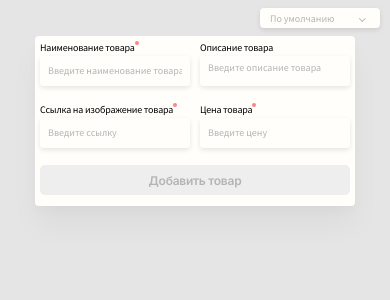
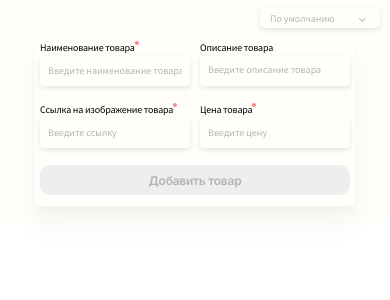
Before and after one commit to MordoJP/ida-test, a Vue app: page / in a window 390 px wide. Shown: the top 300 px of the page. Built offline with nearby package versions, Linux system fonts and the light colour scheme.

Commit message:
fixed layout errors

```diff
--- a/public/index.html
+++ b/public/index.html
@@ -9,7 +9,6 @@
       <style>
           body {
               margin: 0;
-              background-color: #E5E5E5;
           }
       </style>
   </head>
--- a/src/App.vue
+++ b/src/App.vue
@@ -3,9 +3,9 @@
     <div class="container-block">
       <AppNavbar />
       <div class="content">
-        <AppNewProduct />
+        <AppNewProduct class="new-product-card" />
         <div class="products-block">
-          <AppProductCard v-for="product of displayProducts" :key="product.id" :newProduct="product" />
+          <AppProductCard v-for="product of displayProducts" :key="product.id" :newProduct="product" class="product-card"/>
         </div>
       </div>
     </div>
@@ -33,6 +33,7 @@ export default {
 
 .container {
   width: 100%;
+  background-color: rgba(255, 254, 251, 0.8);
   display: flex;
   justify-content: center;
   align-items: center;
@@ -44,8 +45,8 @@ export default {
 
 .content {
   width: 100%;
+  padding: 0 32px;
   box-sizing: border-box;
-  padding: 16px 8px 0;
   display: flex;
   justify-content: space-between;
 }
@@ -54,6 +55,16 @@ export default {
   width: 1044px;
   display: flex;
   flex-wrap: wrap;
+  margin: 0 -8px;
+}
+
+.new-product-card {
+  width: 332px;
+}
+
+.product-card {
+  width: 332px;
+  margin: 0 8px 16px;
 }
 
 /* Adaptive styles */
@@ -76,6 +87,10 @@ export default {
   .products-block {
     width: 628px;
   }
+
+  .product-card {
+    max-width: 280px;
+  }
 }
 
 @media screen and (max-width: 1023px) {
@@ -88,6 +103,10 @@ export default {
     flex-direction: column;
     align-items: center;
   }
+
+  .product-card {
+    max-width: 332px;
+  }
 }
 
 @media screen and (max-width: 767px) {
@@ -98,9 +117,15 @@ export default {
   .products-block {
     width: 420px;
   }
+
   .content {
     flex-direction: column;
     align-items: center;
+  }
+
+  .new-product-card {
+    width: 420px;
+    margin-bottom: 16px;
   }
 }
 
@@ -112,5 +137,13 @@ export default {
   .products-block {
     min-width: 320px;
   }
+
+  .product-card {
+    max-width: 300px;
+  }
+
+  .new-product-card {
+    width: 320px;
+  }
 }
 </style>
--- a/src/components/Navbar.vue
+++ b/src/components/Navbar.vue
@@ -1,6 +1,6 @@
 <template>
   <div class="container-navbar">
-    <span class="add-product">Добавление товара</span>
+    <h1 class="add-product">Добавление товара</h1>
     <div class="filter-container">
       <div class="filter-block" @click="show = true" v-if="!show">
         <span class="filter-text">{{ filterNow }}</span>
@@ -69,8 +69,7 @@ export default {
 /* basic navbar styles */
 .container-navbar {
   display: flex;
-  box-sizing: border-box;
-  padding: 16px 24px 0;
+  padding: 32px 32px 16px;
   justify-content: space-between;
 }
 
@@ -82,11 +81,13 @@ export default {
 
 /* Adding text styles */
 .add-product {
-font-family: $main-font;
-font-style: normal;
-font-weight: 600;
-font-size: 28px;
-color: $main-text-color;
+  margin: 0;
+  font-family: $main-font;
+  font-style: normal;
+  font-weight: 600;
+  font-size: 28px;
+  line-height: 36px;
+  color: $main-text-color;
 }
 
 /* filter button styles */
@@ -222,7 +223,7 @@ color: $main-text-color;
   .dropdown-list {
     min-width: 120px;
     left: -120px;
-    top: -13px;
+    top: -8px;
     li {
       height: 20px;
       padding-left: 10px;
--- a/src/components/NewProduct.vue
+++ b/src/components/NewProduct.vue
@@ -119,17 +119,10 @@ export default {
 @import "../style/variables";
 
 /* basic card styles */
-.new-product-container {
-  display: flex;
-  flex-direction: column;
-  justify-content: space-between;
-  height: 440px;
+.new-product-form {
   position: sticky;
   top: 24px;
-}
-
-.new-product-form {
-  width: 332px;
+  width: 100%;
   box-sizing: border-box;
   padding: 24px;
   background: $background-forms-color;
@@ -153,7 +146,7 @@ export default {
   }
   input, textarea {
     display: block;
-    width: 284px;
+    width: 100%;
     box-sizing: border-box;
     background: $background-forms-color;
     box-shadow: 0 2px 5px $box-shadow-color;
@@ -216,7 +209,7 @@ export default {
 
 /* buttons stylisation */
 .add-product-button {
-  width: 284px;
+  width: 100%;
   height: 36px;
   border: none;
   border-radius: 10px;
@@ -258,9 +251,9 @@ export default {
   font-size: 12px;
   line-height: 15px;
   text-align: center;
-  position: absolute;
-  top: 419px;
-  left: 80px;
+  position: relative;
+  top: 3px;
+  height: 0;
   transition: .2s ease-out;
 }
 
@@ -287,54 +280,7 @@ export default {
 }
 
 /* Adaptive styles */
-@media screen and (max-width: 1199px) {
-  .new-product-container {
-    height: 350px;
-  }
-
-  .new-product-form {
-    width: 280px;
-    display: flex;
-    flex-direction: column;
-    align-items: center;
-  }
-
-  .form-group {
-    input, textarea {
-      width: 230px;
-      border-radius: 3px;
-      padding: 8px 12px 9px;
-      font-size: 10px;
-      line-height: 12px;
-    }
-    input {
-      height: 30px;
-    }
-    textarea {
-      height: 60px;
-    }
-  }
-
-  .add-product-button {
-    width: 230px;
-    height: 30px;
-    border-radius: 5px;
-  }
-
-  .success {
-    font-size: 10px;
-    top: 360px;
-    left: 68px;
-  }
-}
-
 @media screen and (max-width: 767px) {
-  .new-product-container {
-    height: 210px;
-    position: static;
-    top: 24px;
-  }
-
   .new-product-inputs {
     display: flex;
     flex-direction: column;
@@ -343,9 +289,7 @@ export default {
   }
 
   .new-product-form {
-    width: 420px;
-    height: 190px;
-    box-sizing: border-box;
+    position: static;
     padding: 12px;
     display: flex;
     flex-direction: column;
@@ -393,8 +337,7 @@ export default {
 
   .success {
     font-size: 8px;
-    top: 173px;
-    left: 152px;
+    top: -5px;
   }
 
   .invalid-input {
@@ -408,17 +351,8 @@ export default {
 }
 
 @media screen and (max-width: 419px) {
-  .new-product-container {
-    height: 180px;
-  }
-
   .new-product-form {
-    width: 320px;
-    height: 170px;
     padding: 5px;
-    .new-product-top, .new-product-bottom  {
-      width: 310px;
-    }
   }
 
   .form-group {
@@ -428,8 +362,7 @@ export default {
   }
 
   .success {
-    top: 193px;
-    left: 104px;
+    top: -8px;
   }
 }
 </style>
--- a/src/components/ProductCard.vue
+++ b/src/components/ProductCard.vue
@@ -6,7 +6,7 @@
       </div>
       <div class="product-info">
         <div class="product-info-title-description">
-          <span class="product-title">{{ newProduct.title }}</span>
+          <h3 class="product-title">{{ newProduct.title }}</h3>
           <span class="product-description"><p>{{ newProduct.description }}</p></span>
         </div>
         <span class="product-price">{{ priceFilter }}</span>
@@ -52,18 +52,16 @@ export default {
 
 /* Basic layout product card */
 .product-card-container {
-  width: 332px;
-  height: 423px;
+  width: 100%;
   background: $background-forms-color;
   box-shadow: 0 20px 30px rgba(0, 0, 0, 0.04), 0 6px 10px rgba(0, 0, 0, 0.02);
   border-radius: 4px;
   display: flex;
   flex-direction: column;
-  margin-bottom: 16px;
   transition: .3s ease-out;
   /* product image styles */
   .product-image img, .product-image {
-    width: 332px;
+    width: 100%;
     height: 200px;
     border-radius: 4px 4px 0 0;
   }
@@ -77,20 +75,20 @@ export default {
   }
   /* product text styles */
   .product-info {
-    max-height: 223px;
     box-sizing: border-box;
     display: flex;
     flex-direction: column;
     justify-content: space-between;
     padding: 16px 16px 24px;
     .product-info-title-description {
-      height: 137px;
+      height: 121px;
       display: flex;
       flex-direction: column;
-      margin-bottom: 16px;
+      margin-bottom: 32px;
+      justify-content: space-between;
       p {
         margin: 0;
-        -webkit-line-clamp: 5;
+        -webkit-line-clamp: 4;
         display: -webkit-box;
         -webkit-box-orient: vertical;
         overflow: hidden;
@@ -105,9 +103,10 @@ export default {
       font-weight: 600;
       font-size: 20px;
       line-height: 25px;
-      margin-bottom: 16px;
+      margin: 0;
     }
     .product-description {
+      display: block;
       font-weight: normal;
       font-size: 16px;
       line-height: 20px;
@@ -131,7 +130,6 @@ export default {
 .product-container {
   position: relative;
   cursor: pointer;
-  margin-right: 16px;
 }
 
 /* delete button */
@@ -168,26 +166,18 @@ export default {
 /* Adaptive styles */
 @media screen and (max-width: 1199px) {
   .product-card-container {
-    width: 280px;
-    height: 350px;
     .product-image img, .product-image {
-      width: 280px;
       height: 170px;
     }
-  }
-
     .product-info {
-    max-height: 180px;
-    padding: 10px 16px 20px!important;
+      padding: 12px 12px 20px;
       .product-info-title-description {
-      height: 115px!important;
-      margin-bottom: 10px!important;
-      p {
-        -webkit-line-clamp: 4!important;
-      }
+        height: 110px;
+        margin-bottom: 10px;
       }
       .product-title {
-      margin-bottom: 10px!important;
+        margin-bottom: 10px;
+      }
     }
   }
 
@@ -197,31 +187,19 @@ export default {
 }
 
 @media screen and (max-width: 1023px) {
-  .product-container {
-    margin-right: 0;
-  }
-
   .product-card-container {
-    width: 332px;
-    height: 423px;
     .product-image img, .product-image {
-      width: 332px;
       height: 200px;
     }
-  }
-
     .product-info {
-    max-height: 223px;
-    padding: 16px 16px 24px!important;
+      padding: 16px 16px 24px;
       .product-info-title-description {
-      height: 137px!important;
-      margin-bottom: 16px!important;
-      p {
-        -webkit-line-clamp: 5!important;
-      }
+        height: 121px;
+        margin-bottom: 32px;
       }
       .product-title {
-      margin-bottom: 16px!important;
+        margin-bottom: 16px;
+      }
     }
   }
 
@@ -232,29 +210,18 @@ export default {
 
 @media screen and (max-width: 419px) {
   .product-card-container {
-    width: 300px;
-    height: 350px;
     .product-image img, .product-image {
-      width: 300px;
       height: 170px;
     }
-  }
-
     .product-info {
-    height: 180px;
-    padding: 12px 12px 20px!important;
+      padding: 12px 12px 20px;
       .product-info-title-description {
-      height: 100px!important;
-      margin-bottom: 12px!important;
-      p {
-        -webkit-line-clamp: 4!important;
-      }
+        height: 110px;
+        margin-bottom: 10px;
       }
       .product-title {
-      margin-bottom: 8px!important;
+        margin-bottom: 10px;
       }
-    .product-description {
-      margin-bottom: 8px;
     }
   }
 
```
Lines whose indentation alone changed are shown as unchanged.
